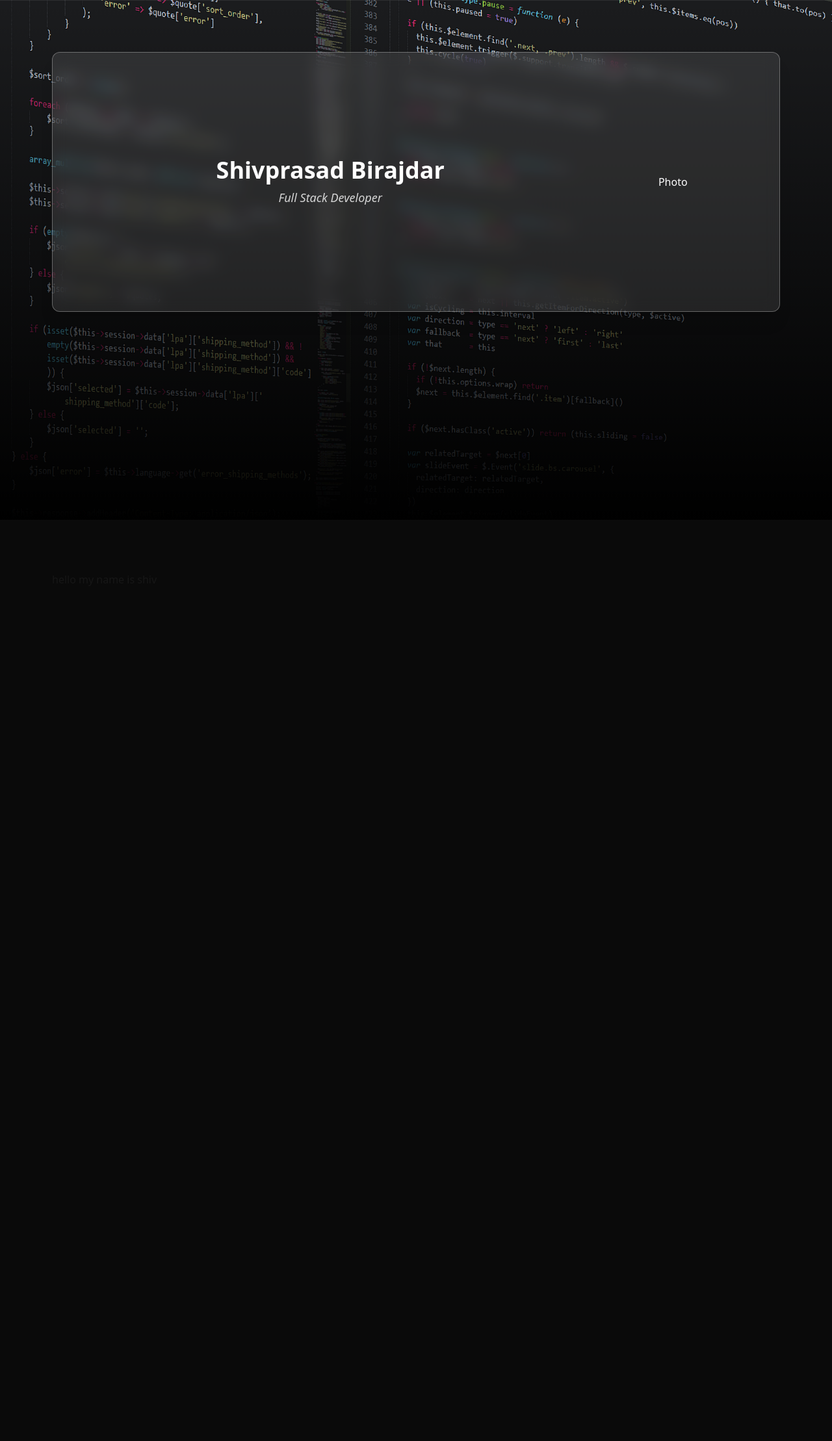
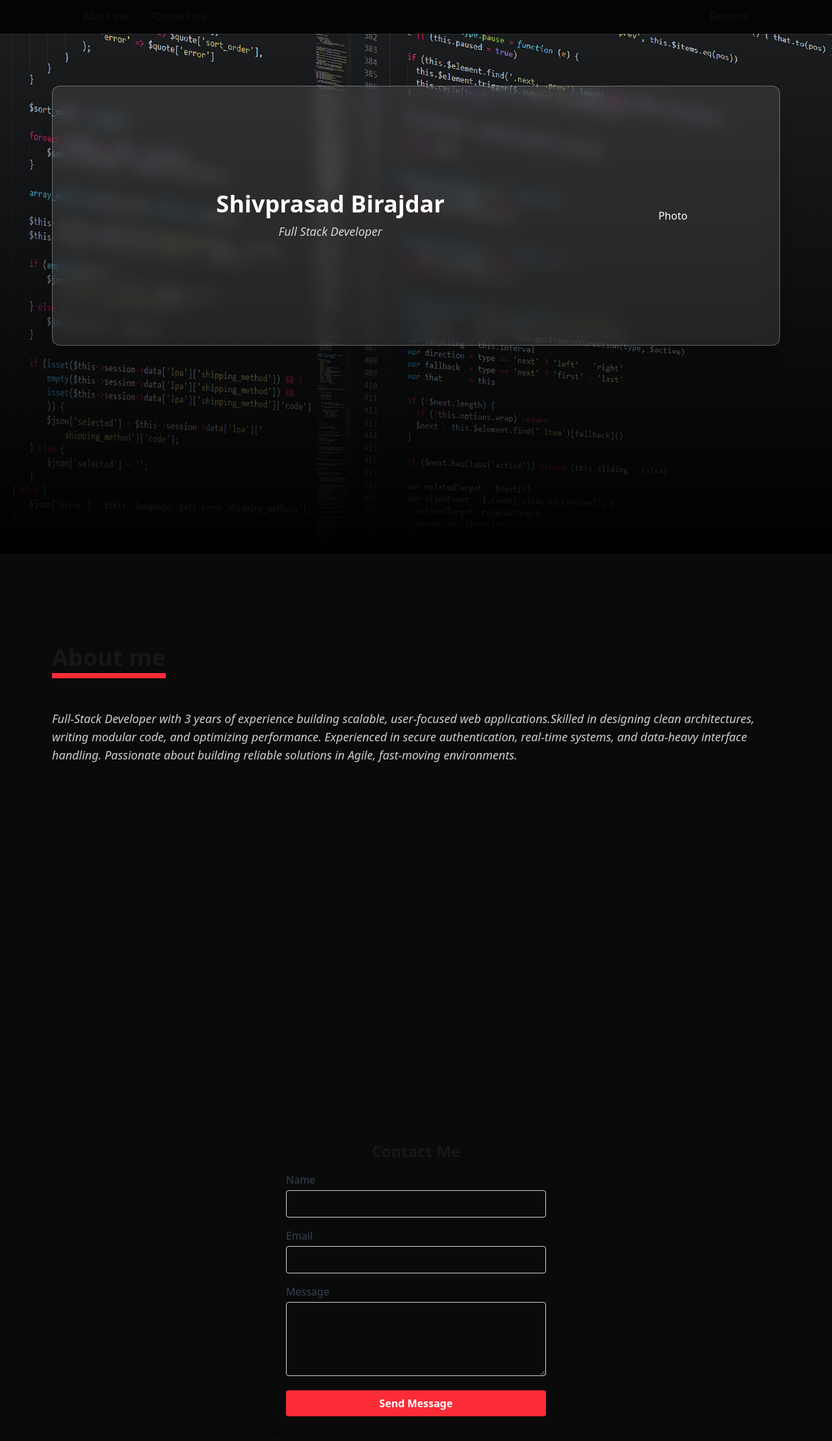
Before and after one commit to shiv00015/portfolio_shiv, a Next.js app: page / in a window 1280 px wide. Shown: the top 2218 px of the page at 65% size. Before the commit the page ends 1600 px from the top, so only its background shows below. Built offline with nearby package versions, Linux system fonts and the light colour scheme.

Commit message:
cofigure form

```diff
--- a/src/app/globals.css
+++ b/src/app/globals.css
@@ -24,6 +24,21 @@ html {
   scroll-behavior: smooth;
 }
 
+@layer utilities {
+  @keyframes grow-x {
+    from {
+      transform: scaleX(0);
+    }
+    to {
+      transform: scaleX(1);
+    }
+  }
+
+  .animate-grow-x {
+    animation: grow-x 0.6s ease-out forwards;
+  }
+}
+
 body {
   background: var(--primary);
   color: var(--foreground);
--- a/src/app/page.tsx
+++ b/src/app/page.tsx
@@ -1,18 +1,27 @@
-import Image from "next/image";
-import codeImage from '../../public/assets/code.png'
+'use client';
+
+'use client';
+// import codeImage from '../../public/assets/code.png'
 
 export default function Home() {
   return (
     <>
+      <div className="sticky top-0 left-0 w-full flex justify-center py-3.5 inset-0 bg-black opacity-60 z-10">
+        <div className="h-full flex justify-between w-[80%] left-0">
+          <div className="flex justify-between w-max gap-10 items-center h-full">
+            <a href="#about_me">
+              <button className="cursor-pointer">About me</button>
+            </a>
+            <a href="#contact_me">
+              <button className="cursor-pointer">Contact me</button>
+            </a>
+          </div>
+          <button className="cursor-pointer">Resume</button>
+        </div>
+      </div>
       <div className="relative font-sans min-h-screen p-8 pb-20 gap-16
      sm:p-20 bg-[url('/assets/code.png')] bg-cover bg-center bg-no-repeat">
-        {/* <div className="flex items-center justify-center bg-gradient-to-br from-primary to-black">
-          <div className="backdrop-blur-md bg-white/10 border border-white/30 rounded-xl shadow-xl px-8 py-6 text-center text-white w-[90%] max-w-xl">
-            <h1 className="text-4xl font-bold mb-2">Shivprasad Birajdar</h1>
-            <p className="text-lg font-medium italic text-white/80">Full Stack Developer</p>
-          </div>
-        </div> */}
-        <div className="absolute inset-0 bottom-0 left-0 w-full h-full bg-gradient-to-t from-black to-transparent"></div>
+        <div className="absolute inset-0 bottom-0 opacity-200 left-0 w-full h-full bg-gradient-to-t from-black to-transparent"></div>
         <div className="backdrop-blur-md bg-white/10 border border-white/30 rounded-xl shadow-xl
          px-8 py-6 text-center text-white w-full min-h-100 grid grid-cols-[3fr_1fr]">
           <div className="h-full flex justify-center flex-col">
@@ -21,10 +30,47 @@ export default function Home() {
           </div>
           <div className="h-full flex justify-center flex-col">Photo</div>
         </div>
+
+
+
       </div>
-      <div className="font-sans min-h-screen p-8 pb-20 gap-16
-      sm:p-20">
-        hello my name is shiv
-      </div></>
+      <div className="font-sans min-h-screen p-8 pb-20
+      sm:p-20" id="about_me">
+        <div className="relative w-max my-15"><h1 className="text-4xl font-bold mb-2 label">About me</h1>
+          <div className="absolute -bottom-3 w-full h-2 bg-red-500">
+          </div>
+        </div>
+        <div>
+          <p className="text-lg font-medium italic text-white/80">
+            Full-Stack Developer with 3 years of experience building scalable, user-focused web applications.Skilled in designing clean architectures, writing modular code, and optimizing performance. Experienced in secure authentication, real-time systems, and data-heavy interface handling. Passionate about building reliable solutions in Agile, fast-moving environments.
+          </p>
+        </div>
+      </div>
+      <div className="font-sans min-h-screen p-8 pb-20
+      sm:p-20" id="contact_me">
+        <form className="max-w-md mx-auto p-6 bg-transparent shadow-md rounded-lg space-y-4" action="https://formspree.io/f/your-form-id" method="POST">
+          <h2 className="text-2xl font-bold text-center">Contact Me</h2>
+
+          <div>
+            <label className="block text-gray-700">Name</label>
+            <input type="text" name="name" required className="w-full border border-gray-300 rounded px-3 py-2 mt-1 focus:outline-none focus:ring-2 focus:ring-blue-500" />
+          </div>
+
+          <div>
+            <label className="block text-gray-700">Email</label>
+            <input type="email" name="email" required className="w-full border border-gray-300 rounded px-3 py-2 mt-1 focus:outline-none focus:ring-2 focus:ring-blue-500" />
+          </div>
+
+          <div>
+            <label className="block text-gray-700">Message</label>
+            <textarea name="message" rows="4" required class="w-full border border-gray-300 rounded px-3 py-2 mt-1 focus:outline-none focus:ring-2 focus:ring-blue-500"></textarea>
+          </div>
+
+          <button type="submit" className="w-full bg-red-500 text-white font-semibold py-2 rounded hover:bg-red-700">
+            Send Message
+          </button>
+        </form>
+      </div>
+    </>
   );
 }
```
